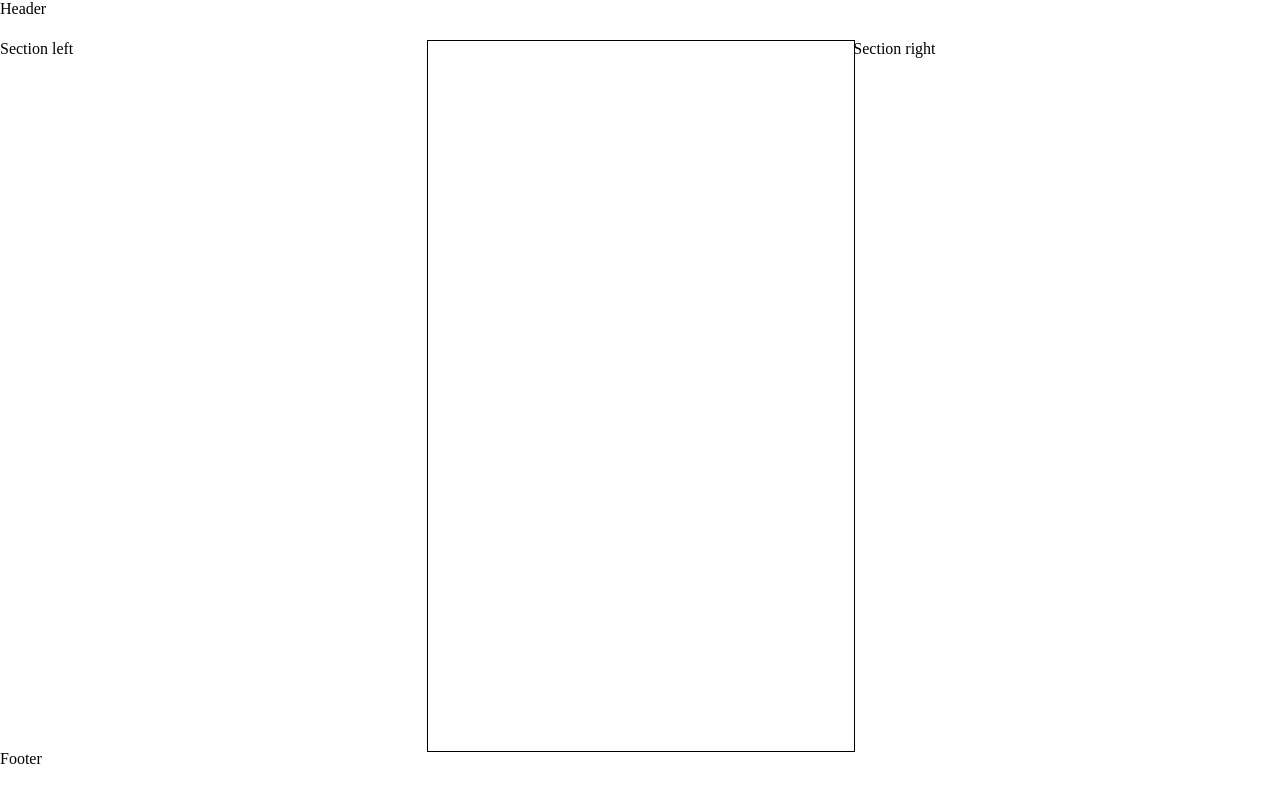
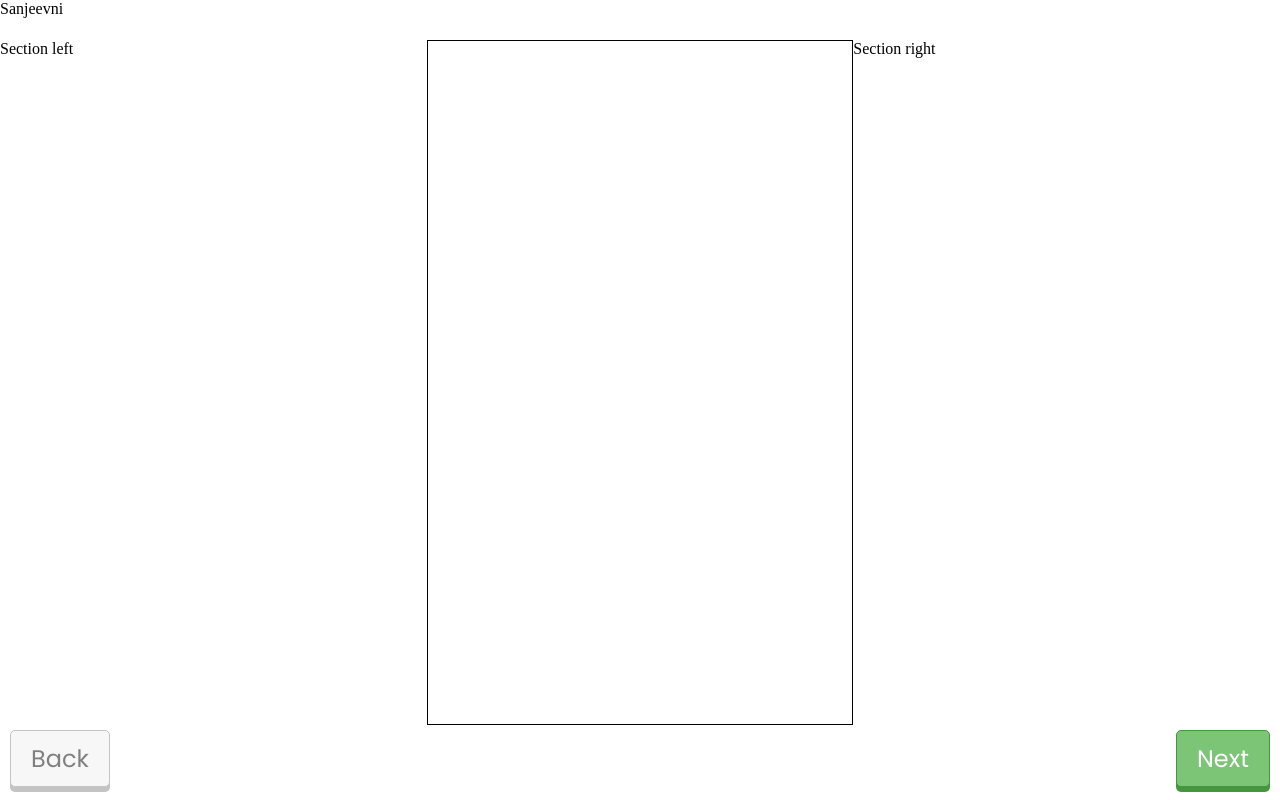
Before and after one commit to ChinmayBarik214/Sanjeevani, a React (Vite) app: page / in a window 1280 px wide. Built offline with nearby package versions, Linux system fonts and the light colour scheme.

Commit message:
make: footer buttons

```diff
--- a/src/Header.jsx
+++ b/src/Header.jsx
@@ -3,7 +3,7 @@ import './Home.scss'
 
 function Header() {
   return (
-    <div className='header'>Header</div>
+    <div className='header'>Sanjeevni</div>
   )
 }
 
--- a/src/Home.jsx
+++ b/src/Home.jsx
@@ -1,5 +1,6 @@
 import React from 'react'
 import './Home.scss'
+import { Link } from 'react-router-dom'
 
 function Home() {
   return (
@@ -8,7 +9,12 @@ function Home() {
         <section className='info-left'>Section left</section>
         <canvas className='model'></canvas>
         <section className='info-right'>Section right</section>
-        <footer className='footer'>Footer</footer>
+        <footer className='footer'>
+          <p className='space-bw'>
+            <Link href="javascript:return false;" class="btn-push" style={{ color: 'gray' }}>Back</Link>
+            <Link to='fwd' href="javascript:return false;" class="btn-push green">Next</Link>
+          </p>
+        </footer>
       </div>
     </>
   )
--- a/src/Home.scss
+++ b/src/Home.scss
@@ -1,3 +1,8 @@
+* {
+  margin: 0;
+  box-sizing: border-box;
+}
+
 canvas {
   border: 1px solid black;
   width: 100%;
@@ -10,7 +15,7 @@ $headerHeight: 40px;
   height: $headerHeight;
 }
 
-$footerHeight: 50px;
+$footerHeight: 75px;
 .grid {
   display: grid;
   grid-template-columns: 1fr 1fr 1fr;
@@ -23,11 +28,13 @@ $footerHeight: 50px;
 @media (max-width: 1200px) {
   .grid {
     grid-template-columns: 1fr 1fr;
-    grid-template-rows: calc((100vh - $headerHeight - $footerHeight) / 2) calc((100vh - $headerHeight - $footerHeight) / 2) $footerHeight;
+    grid-template-rows: calc((100vh - $headerHeight - $footerHeight) / 2) calc(
+        (100vh - $headerHeight - $footerHeight) / 2
+      ) $footerHeight;
     grid-template-areas:
       "model info-l"
       "model info-r"
-    "footer footer"
+      "footer footer";
   }
 }
 
@@ -58,4 +65,69 @@ $footerHeight: 50px;
 .footer {
   grid-area: footer;
   height: $footerHeight;
+  // background-color: #f2f2f2;
+  padding-top: 5px;
 }
+.space-bw {
+  display: flex;
+  justify-content: space-between;
+}
+
+@import url("https://fonts.googleapis.com/css2?family=Poppins:ital,wght@0,100;0,200;0,300;0,400;0,500;0,600;0,700;0,800;0,900;1,100;1,200;1,300;1,400;1,500;1,600;1,700;1,800;1,900&display=swap");
+/*==========  btn-structure  ==========*/
+.btn-push {
+  position: relative;
+  top: 0px;
+  font-family: "Poppins", system-ui;
+  text-decoration: none;
+  font-size: 24px;
+  background: #f7f7f7;
+  padding: 10px 20px;
+  margin: 0 10px;
+  border: 1px solid #c4c4c4;
+  -webkit-border-radius: 5px;
+  -moz-border-radius: 5px;
+  border-radius: 5px;
+  -webkit-box-shadow: 0px 5px 0px #c4c4c4;
+  -moz-box-shadow: 0px 5px 0px #c4c4c4;
+  -ms-box-shadow: 0px 5px 0px #c4c4c4;
+  -o-box-shadow: 0px 5px 0px #c4c4c4;
+  box-shadow: 0px 5px 0px #c4c4c4;
+  color: #222;
+  // text-shadow: 1px 1px 1px #fff;
+  -webkit-transition: All 250ms ease;
+  -moz-transition: All 250ms ease;
+  -o-transition: All 250ms ease;
+  -ms-transition: All 250ms ease;
+  transition: All 250ms ease;
+}
+/*==========  btn-active  ==========*/
+.btn-push:active {
+  position: relative;
+  top: 5px;
+  -webkit-box-shadow: none !important;
+  -moz-box-shadow: none !important;
+  -ms-box-shadow: none !important;
+  -o-box-shadow: none !important;
+  box-shadow: none !important;
+  -webkit-transition: All 250ms ease;
+  -moz-transition: All 250ms ease;
+  -o-transition: All 250ms ease;
+  -ms-transition: All 250ms ease;
+  transition: All 250ms ease;
+}
+/*==========  Green  ==========*/
+.btn-push.green {
+  background: #7cc576;
+  color: #fff;
+  border: 1px solid #46963f;
+  -webkit-border-radius: 5px;
+  -moz-border-radius: 5px;
+  border-radius: 5px;
+  -webkit-box-shadow: 0px 5px 0px #46963f;
+  -moz-box-shadow: 0px 5px 0px #46963f;
+  -ms-box-shadow: 0px 5px 0px #46963f;
+  -o-box-shadow: 0px 5px 0px #46963f;
+  box-shadow: 0px 5px 0px #46963f;
+  // text-shadow: 1px 1px 1px #46963f;
+}
```
Lines whose indentation alone changed are shown as unchanged.
